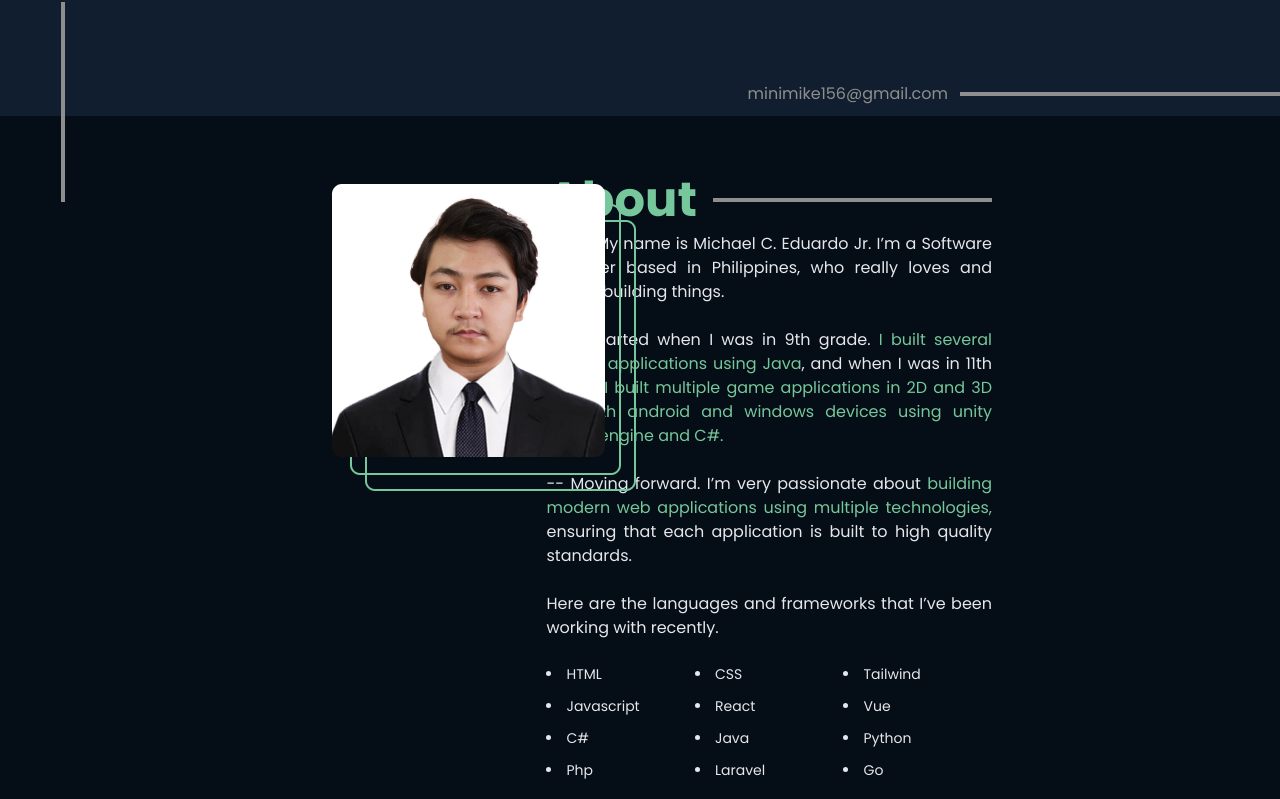
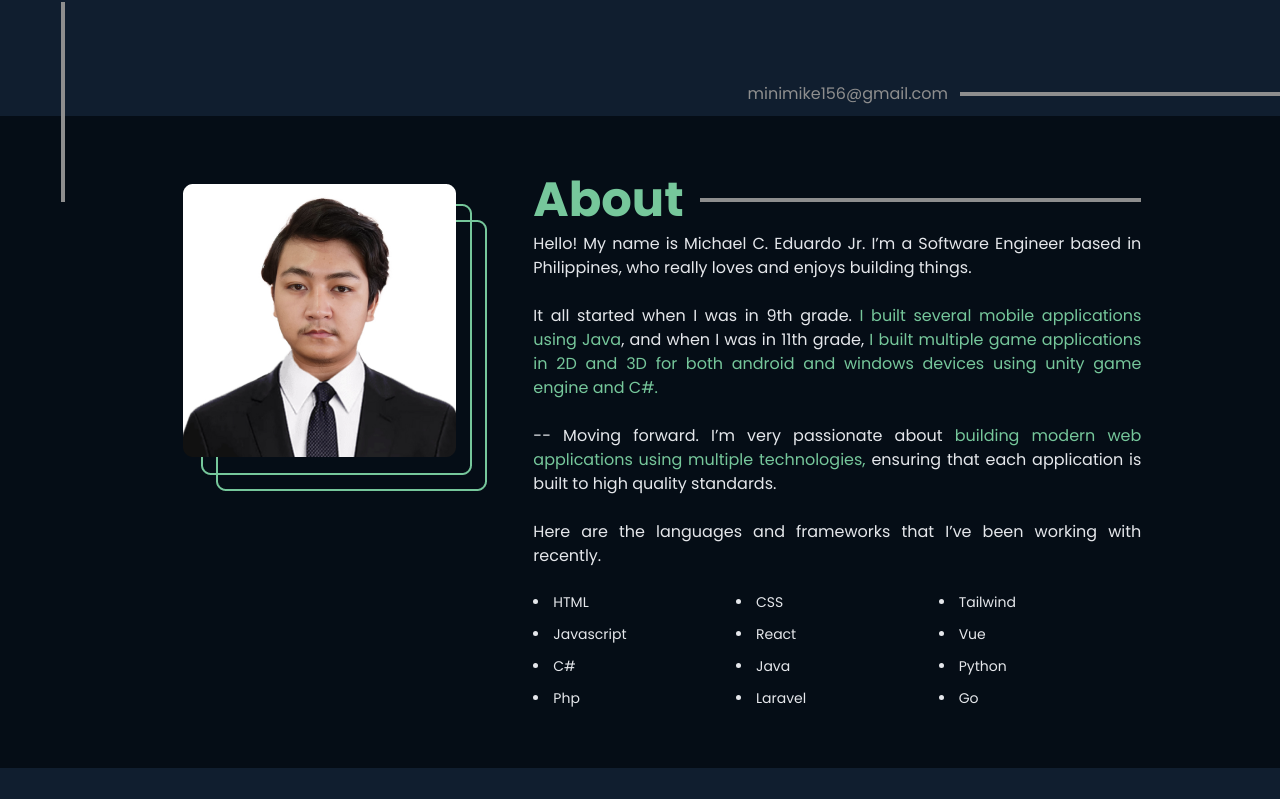
Before and after one commit to minimike022/portfolio-fe, a Vue app: page / in a window 1280 px wide. Shown: the part 598-1397 px from the top of the page. Built offline with nearby package versions, Linux system fonts and the light colour scheme.

Commit message:
Fixing margins

```diff
--- a/src/layouts/about/AboutUs.vue
+++ b/src/layouts/about/AboutUs.vue
@@ -5,10 +5,7 @@
     <div class="bg-[#050d16] px-5 py-5 md:mt-[40dvh] relative md:px-20">
         <div id="about" class="h-10 absolute top-[-10dvh]"></div>
         <div class="grid grid-cols-1 relative
-        sm:mx-[-1dvh]
-        md:py-[5dvh] md:flex md:justify-between md:mx-[-8dvh]
-        lg:mx-[18dvh]
-        xl:mx-[24dvh]
+        md:py-[5dvh] md:flex md:justify-evenly md:gap-x-2
         ">
             <div class="mt-2 h-[30dvh] my-5 relative
         md:w-[40dvh] md:h-[40dvh] md:ml-6 md:top-0 md:right-0">
```
